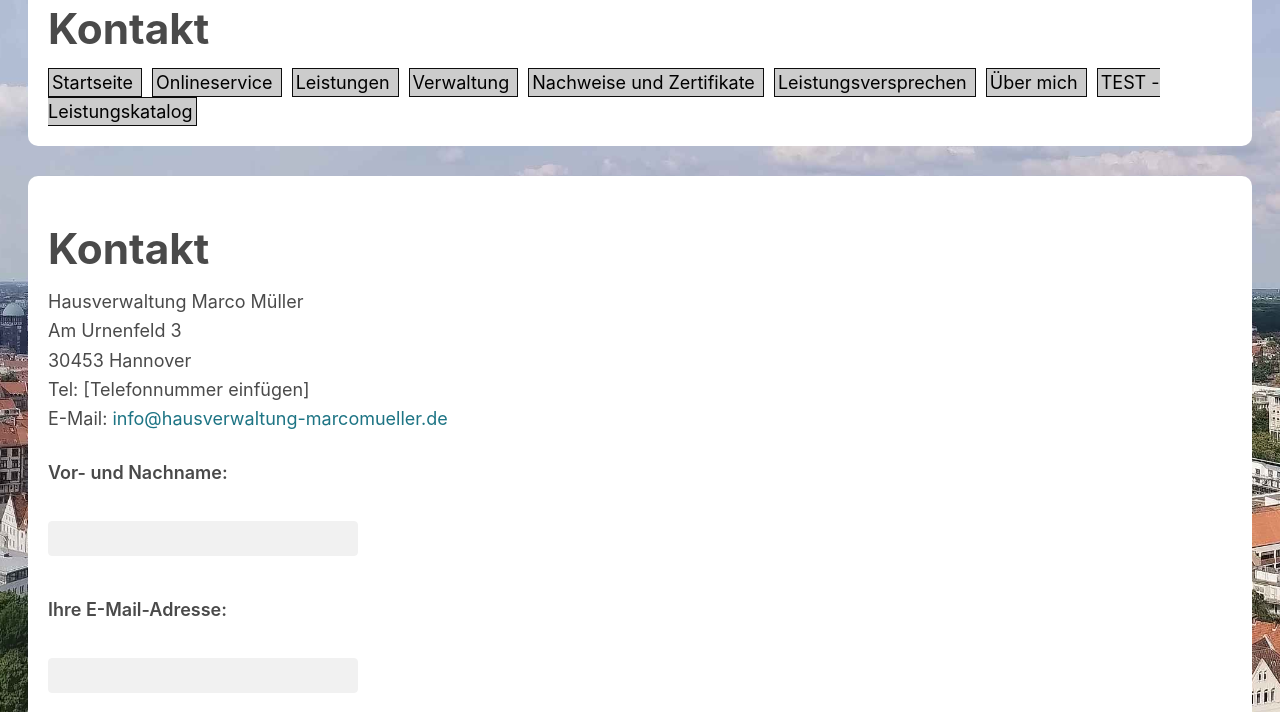
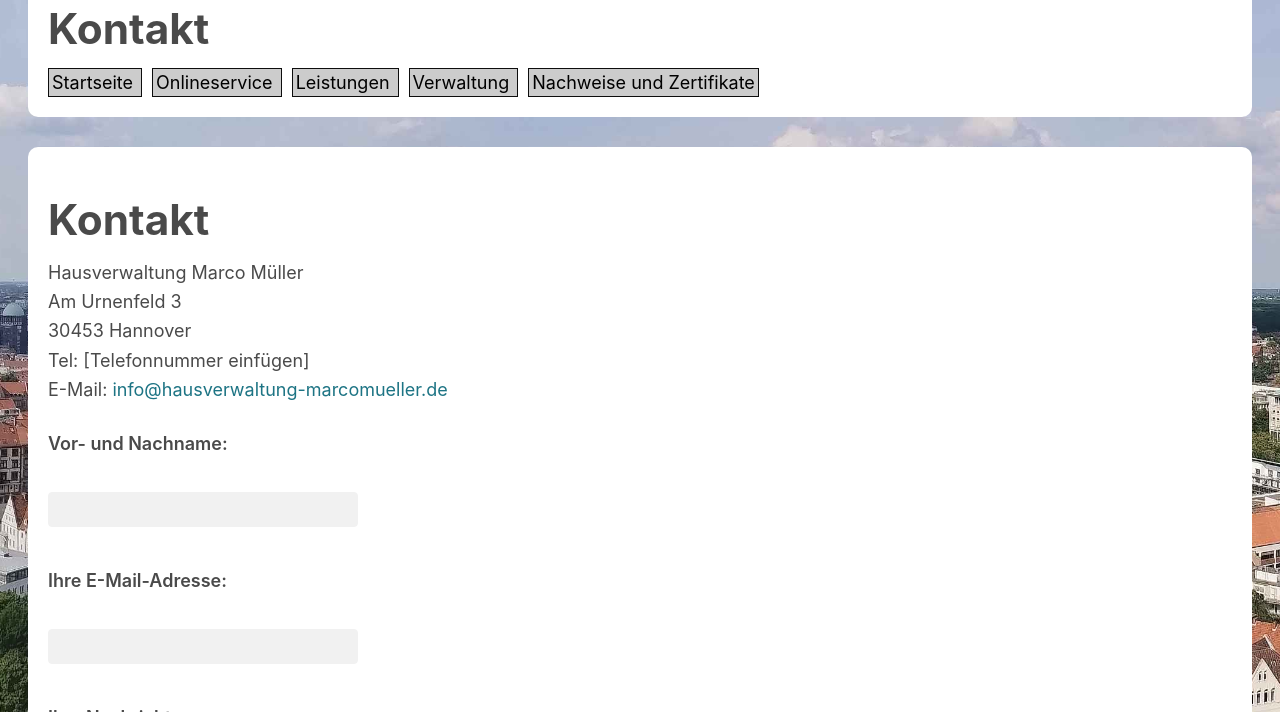
Before and after one commit to marek22k/hausverwaltung, a Jekyll site: the page built from kontakt.md, in a window 1280 px wide and 900 px high, scrolled down 820 px, cut to the strip 188-900 px from the top of the window. Built offline with Jekyll 4.4.1, drawn with Linux system fonts in a browser that asks for light colours.

Commit message:
Update _config.yml

```diff
--- a/_config.yml
+++ b/_config.yml
@@ -26,17 +26,6 @@ menu:
   url: /nachweise-und-zertifikate/
   weight: 5
 
-- title: Leistungsversprechen
-  url: /leistungsversprechen/
-  weight: 6
-
-- title: Über mich
-  url: /ueber_mich/
-  weight: 7
-
-- title: TEST - Leistungskatalog
-  url: /Leistungskatalog_WEG_Verwaltung/
-  weight: 8
 
 contact:
   email: kontakt@.de
```
